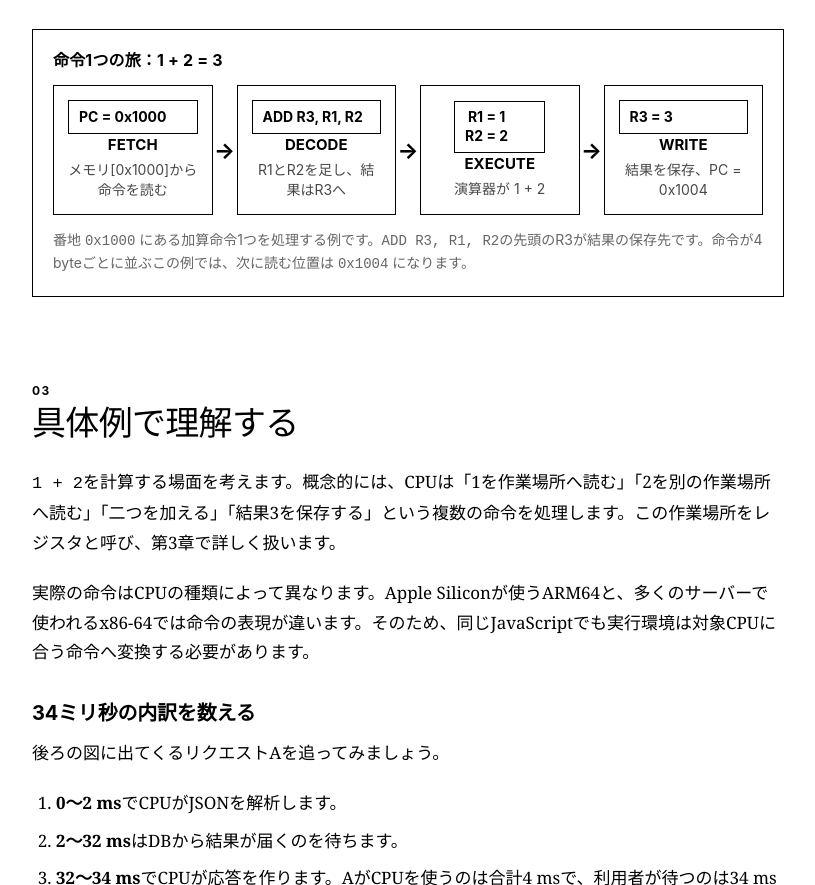
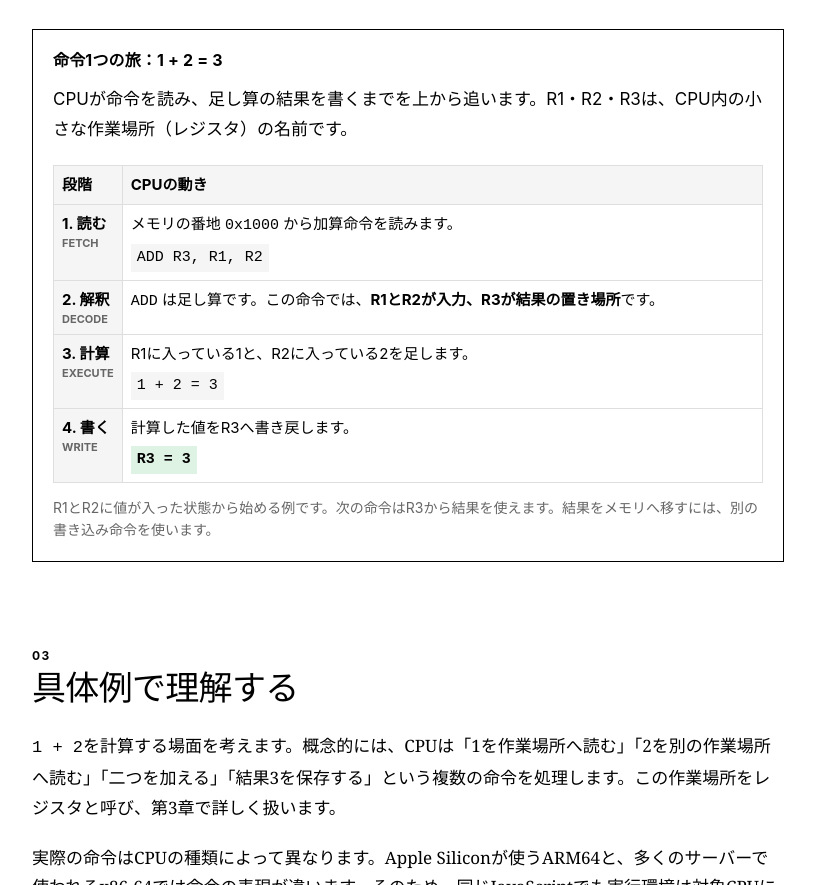
Before and after one commit to yuki-noguchi/my-textbook, a plain HTML site: page index.html in a window 1280 px wide. Shown: the part 1590-2475 px from the top of the page, without its empty margins (354-1169 px from the left). Drawn offline with Linux system fonts and the light colour scheme.

Commit message:
スマホの図の重なりを解消しCPUの加算例を明確化

```diff
--- a/styles.css
+++ b/styles.css
@@ -122,7 +122,7 @@ main { min-width: 0; }
 .flow-arrow { flex: 0 0 16px; display: grid; place-items: center; color: var(--body); font: 17px/1 var(--sans); }
 .flow-diagram:has(> .flow-node:nth-of-type(7)) { flex-direction: column; }
 .flow-diagram:has(> .flow-node:nth-of-type(7)) > .flow-arrow { align-self: center; width: 16px; transform: rotate(90deg); }
-.flow-diagram:has(> .flow-node:nth-of-type(7)) > .flow-node { min-height: 0; }
+.flow-diagram:has(> .flow-node:nth-of-type(7)) > .flow-node { flex: none; min-height: 0; }
 .flow-diagram:not(:has(> .flow-arrow)) {
   display: grid;
   grid-template-columns: repeat(auto-fit, minmax(min(100%, 130px), 1fr));
@@ -131,7 +131,7 @@ main { min-width: 0; }
 @container chapter (max-width: 590px) {
   .flow-diagram:has(> .flow-arrow) { flex-direction: column; }
   .flow-diagram > .flow-arrow { align-self: center; width: 16px; transform: rotate(90deg); }
-  .flow-diagram > .flow-node { min-height: 0; }
+  .flow-diagram > .flow-node { flex: none; min-height: 0; }
 }
 
 .diagram-colorized .diagram-unit {
@@ -339,14 +339,16 @@ main { min-width: 0; }
   align-items: stretch;
   min-width: 0;
   gap: 0;
-  overflow-x: auto;
 }
 .visual-step {
   flex: 1 1 0;
   min-width: 0;
   min-height: 76px;
   display: grid;
-  place-content: center;
+  grid-template-columns: minmax(0, 1fr);
+  align-content: center;
+  justify-items: center;
+  gap: 4px;
   padding: 14px;
   border: 1px solid var(--ink);
   text-align: center;
@@ -356,7 +358,6 @@ main { min-width: 0; }
 .visual-step + .visual-step { border-left: 0; }
 .visual-step small {
   display: block;
-  margin-top: 5px;
   color: var(--body);
   font: 14px/1.4 var(--sans);
 }
@@ -376,10 +377,12 @@ main { min-width: 0; }
 }
 .visual-arrow-symbol { font-size: 22px; line-height: 1; }
 .visual-sequence:has(> .visual-step:nth-of-type(6)) { flex-direction: column; }
+.visual-sequence:has(> .visual-step:nth-of-type(6)) > .visual-step { flex: none; }
 .visual-sequence:has(> .visual-step:nth-of-type(6)) > .visual-arrow { align-self: center; transform: rotate(90deg); }
 
 @container chapter (max-width: 590px) {
   .visual-sequence { flex-direction: column; }
+  .visual-sequence > .visual-step { flex: none; }
   .visual-sequence > .visual-arrow { align-self: center; transform: rotate(90deg); }
   .visual-sequence > .visual-arrow:has(.visual-arrow-symbol) {
     flex: 0 0 auto;
@@ -395,8 +398,7 @@ main { min-width: 0; }
 }
 
 .visual-chip {
-  display: inline-flex;
-  align-items: center;
+  display: inline-block;
   min-height: 34px;
   max-width: 100%;
   padding: 6px 10px;
@@ -479,12 +481,30 @@ main { min-width: 0; }
 .chapter th, .chapter td { padding: 12px; border: 1px solid var(--hairline); text-align: left; vertical-align: top; }
 .chapter th { background: var(--canvas-soft); }
 .memory-address-table th:first-child { white-space: nowrap; }
+.chapter .instruction-cycle :is(th, td) { padding: 8px; }
+.instruction-cycle th:first-child { width: 1%; white-space: nowrap; }
+.instruction-cycle th small { display: block; color: var(--body); font: 700 11px/1.3 var(--sans); }
+.instruction-value {
+  display: block;
+  width: fit-content;
+  max-width: 100%;
+  margin-top: 6px;
+  padding: 3px 6px;
+  background: var(--canvas-soft);
+  overflow-wrap: anywhere;
+}
+.instruction-value.instruction-result { background: var(--diagram-store); font-weight: 700; }
 .chapter .time-comparison { table-layout: fixed; font-size: 14px; }
 .chapter .time-comparison :is(th, td) { padding: 8px 5px; }
 .time-comparison:has(tbody th) thead th:first-child { width: 33%; }
 .time-comparison:has(tbody th) thead th:nth-child(2) { width: 36%; }
 .time-comparison tbody th { white-space: nowrap; }
 .chapter .time-comparison td[rowspan] { vertical-align: middle; }
+@container chapter (max-width: 264px) {
+  .chapter .time-comparison { font-size: 13px; }
+  .chapter .time-comparison :is(th, td) { padding-inline: 4px; overflow-wrap: anywhere; }
+  .time-comparison tbody th { white-space: normal; }
+}
 
 .code-block { position: relative; margin: 28px 0; background: var(--ink); color: var(--canvas); border: 1px solid var(--ink); }
 .code-heading { display: flex; justify-content: space-between; align-items: center; padding: 8px 12px; border-bottom: 1px solid color-mix(in srgb, var(--canvas) 25%, transparent); font: 12px/1 var(--sans); }
--- a/visuals-foundation.js
+++ b/visuals-foundation.js
@@ -4,18 +4,34 @@ globalThis.chapterVisuals = globalThis.chapterVisuals || {};
 globalThis.chapterVisuals.cpu = [
   {
     afterSection: 2,
-    html: `<figure class="concept-figure" role="img" aria-label="CPUがアドレス0x1000の命令を読み、足し算を実行して結果3を保存する流れ">
-      <h3 class="visual-title">命令1つの旅：1 + 2 = 3</h3>
-      <div class="visual-sequence">
-        <div class="visual-step"><span class="visual-chip">PC = 0x1000</span><strong>FETCH</strong><small>メモリ[0x1000]から命令を読む</small></div>
-        <span class="visual-arrow" aria-hidden="true">→</span>
-        <div class="visual-step"><span class="visual-chip">ADD R3, R1, R2</span><strong>DECODE</strong><small>R1とR2を足し、結果はR3へ</small></div>
-        <span class="visual-arrow" aria-hidden="true">→</span>
-        <div class="visual-step"><span class="visual-chip">R1 = 1<br>R2 = 2</span><strong>EXECUTE</strong><small>演算器が 1 + 2</small></div>
-        <span class="visual-arrow" aria-hidden="true">→</span>
-        <div class="visual-step"><span class="visual-chip">R3 = 3</span><strong>WRITE</strong><small>結果を保存、PC = 0x1004</small></div>
-      </div>
-      <figcaption class="visual-caption">番地 <code>0x1000</code> にある加算命令1つを処理する例です。<code>ADD R3, R1, R2</code>の先頭のR3が結果の保存先です。命令が4 byteごとに並ぶこの例では、次に読む位置は <code>0x1004</code> になります。</figcaption>
+    html: `<figure class="concept-figure" aria-labelledby="cpu-add-title">
+      <h3 class="visual-title" id="cpu-add-title">命令1つの旅：1 + 2 = 3</h3>
+      <p>CPUが命令を読み、足し算の結果を書くまでを上から追います。R1・R2・R3は、CPU内の小さな作業場所（レジスタ）の名前です。</p>
+      <table class="instruction-cycle" aria-labelledby="cpu-add-title">
+        <thead><tr><th scope="col">段階</th><th scope="col">CPUの動き</th></tr></thead>
+        <tbody>
+          <tr>
+            <th scope="row">1. 読む<small>FETCH</small></th>
+            <td>メモリの番地 <code>0x1000</code> から加算命令を読みます。
+              <code class="instruction-value">ADD R3, R1, R2</code></td>
+          </tr>
+          <tr>
+            <th scope="row">2. 解釈<small>DECODE</small></th>
+            <td><code>ADD</code> は足し算です。この命令では、<strong>R1とR2が入力、R3が結果の置き場所</strong>です。</td>
+          </tr>
+          <tr>
+            <th scope="row">3. 計算<small>EXECUTE</small></th>
+            <td>R1に入っている1と、R2に入っている2を足します。
+              <code class="instruction-value">1 + 2 = 3</code></td>
+          </tr>
+          <tr>
+            <th scope="row">4. 書く<small>WRITE</small></th>
+            <td>計算した値をR3へ書き戻します。
+              <code class="instruction-value instruction-result">R3 = 3</code></td>
+          </tr>
+        </tbody>
+      </table>
+      <figcaption class="visual-caption">R1とR2に値が入った状態から始める例です。次の命令はR3から結果を使えます。結果をメモリへ移すには、別の書き込み命令を使います。</figcaption>
     </figure>`
   },
   {
@@ -48,7 +64,7 @@ globalThis.chapterVisuals.instructions = [
         <span class="visual-arrow"><span class="visual-arrow-symbol" aria-hidden="true">→</span><span>JIT</span></span>
         <div class="visual-step"><span class="visual-chip">CMP X0, #18<br>B.LT L1</span><strong>ARM64アセンブリ表現</strong><small>機械語を人向けの記号で表示</small></div>
       </div>
-      <figcaption class="visual-caption">同じソースでも、実行するCPUに合わせて最後の命令の表現が変わります。</figcaption>
+      <figcaption class="visual-caption">矢印に沿って、同じ「18と比べる」処理を三つの表現で追います。javacはJavaソースをBytecodeへ変換する道具で、JITは実行中に機械語へ変換する仕組みです。最後の欄では、機械語を人が読める記号で示しています。</figcaption>
     </figure>`
   },
   {
@@ -86,7 +102,7 @@ globalThis.chapterVisuals.registers = [
         <span class="visual-arrow" aria-hidden="true">→</span>
         <div class="visual-step"><span class="visual-chip">[0x4008] = 12</span><strong>保存</strong><small>cへ書き戻し</small></div>
       </div>
-      <figcaption class="visual-caption">レジスタは計算中の値をCPUのすぐそばに置く、少量で高速な作業場所です。</figcaption>
+      <figcaption class="visual-caption">角括弧の中はメモリの番地です。そこから読み出した7と5がレジスタに入り、結果の12はR3を経由して、最後にcの番地 <code>0x4008</code> へ書き込まれます。</figcaption>
     </figure>`
   },
   {
```
